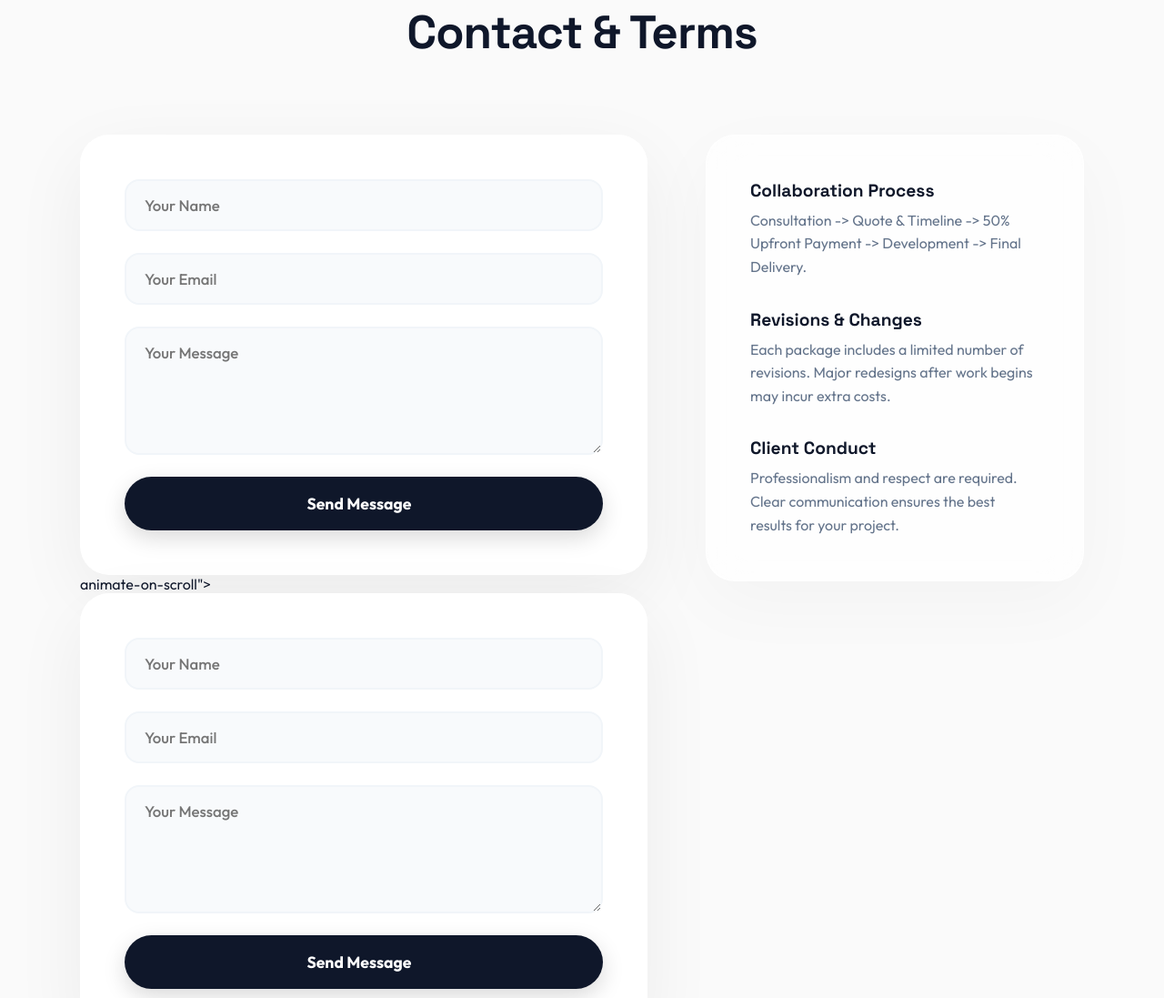
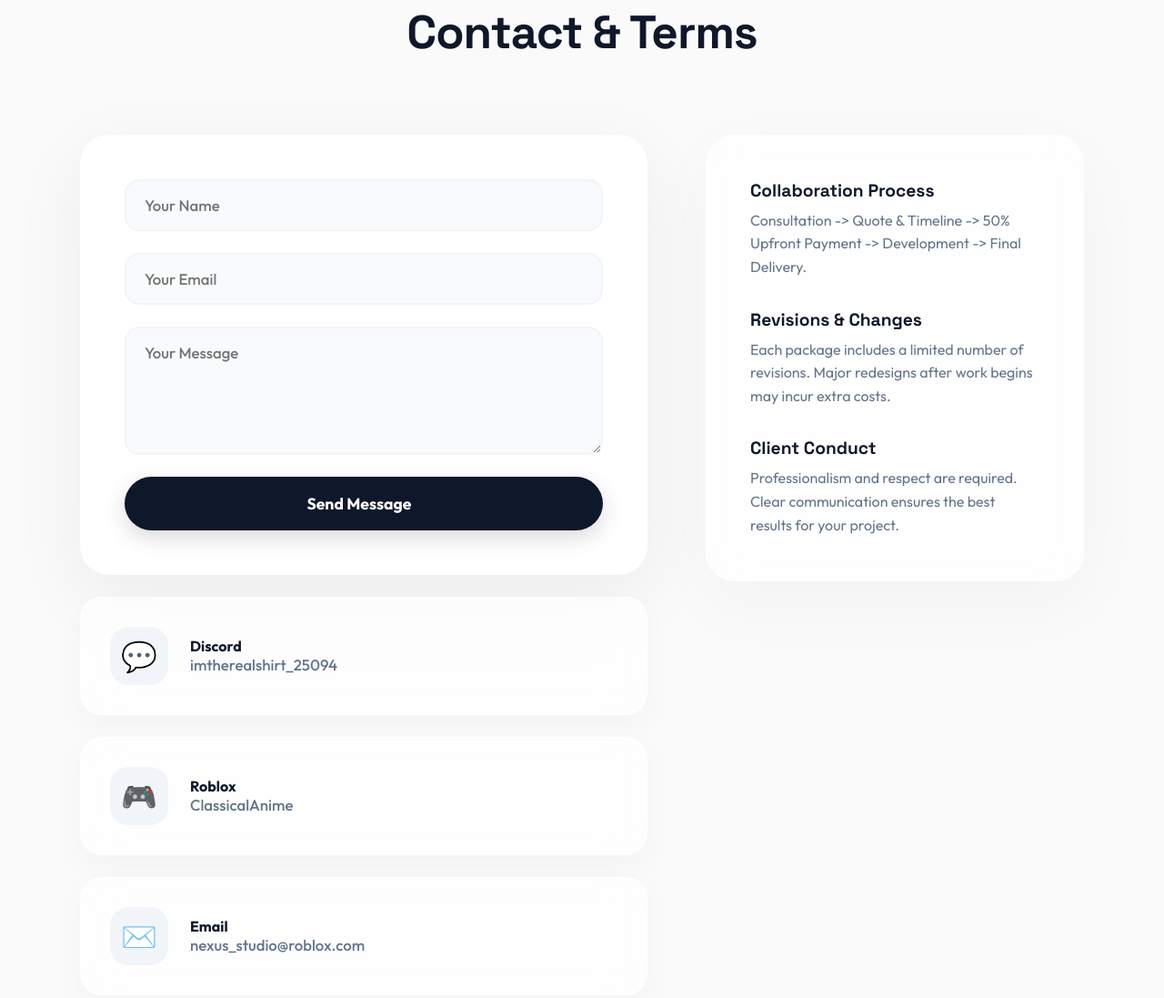
Before and after one commit to anjuyads7-source/nexus-portfolio, a plain HTML site: page index.html in a window 1280 px wide. Shown: the part 5663-6760 px from the top of the page at 91% size. Drawn offline with Linux system fonts and the light colour scheme.

Commit message:
Update index.html

```diff
--- a/index.html
+++ b/index.html
@@ -211,7 +211,7 @@
       </div>
 
       <div class="contact-grid">
-        <div class="<div class="contact-info animate-on-scroll"><form id="contact-form" class="contact-form"><div class="form-group"><input type="text" placeholder="Your Name" required></div><div class="form-group"><input type="email" placeholder="Your Email" required></div><div class="form-group"><textarea placeholder="Your Message" rows="5" required></textarea></div><button type="submit" class="btn-primary"><span>Send Message</span><div class="btn-glow"></div></button></form> animate-on-scroll">
+        <div class="contact-info animate-on-scroll">
           <form id="contact-form" class="contact-form">
             <div class="form-group">
               <input type="text" placeholder="Your Name" required>
```
